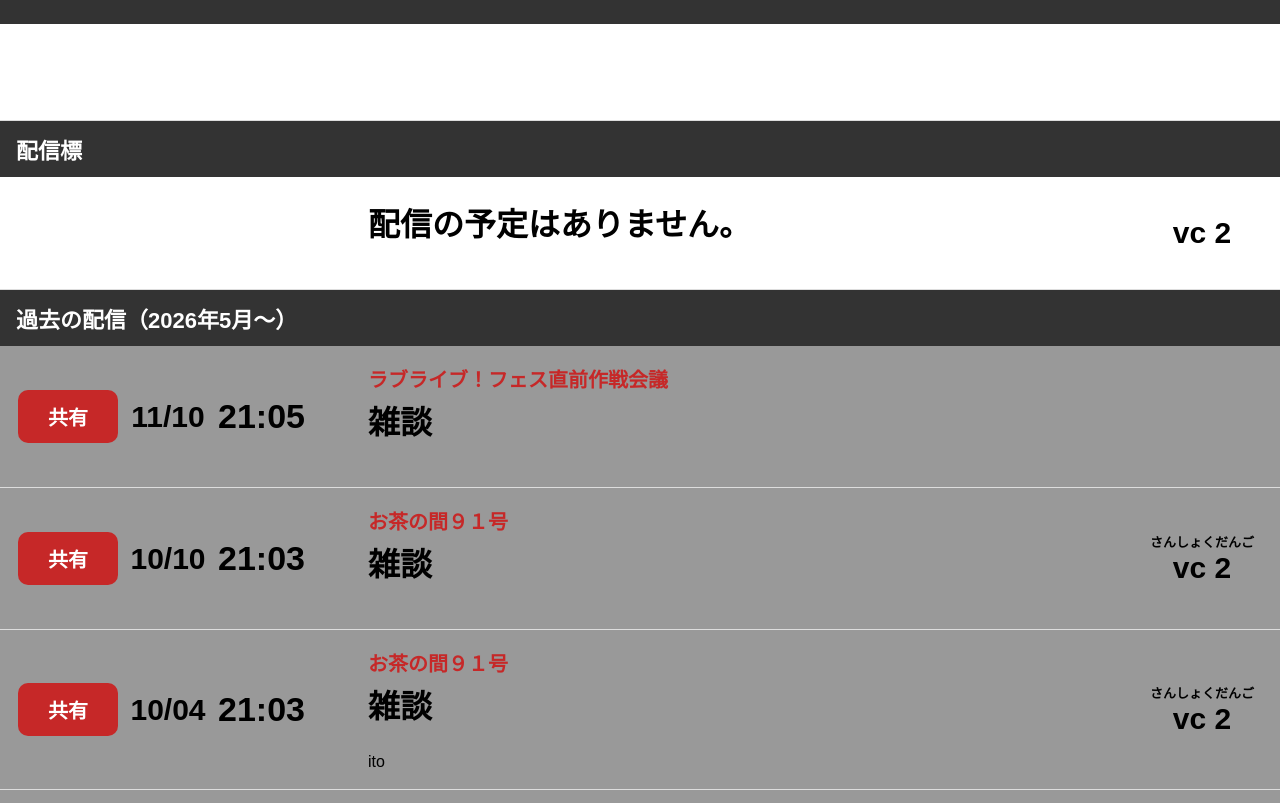
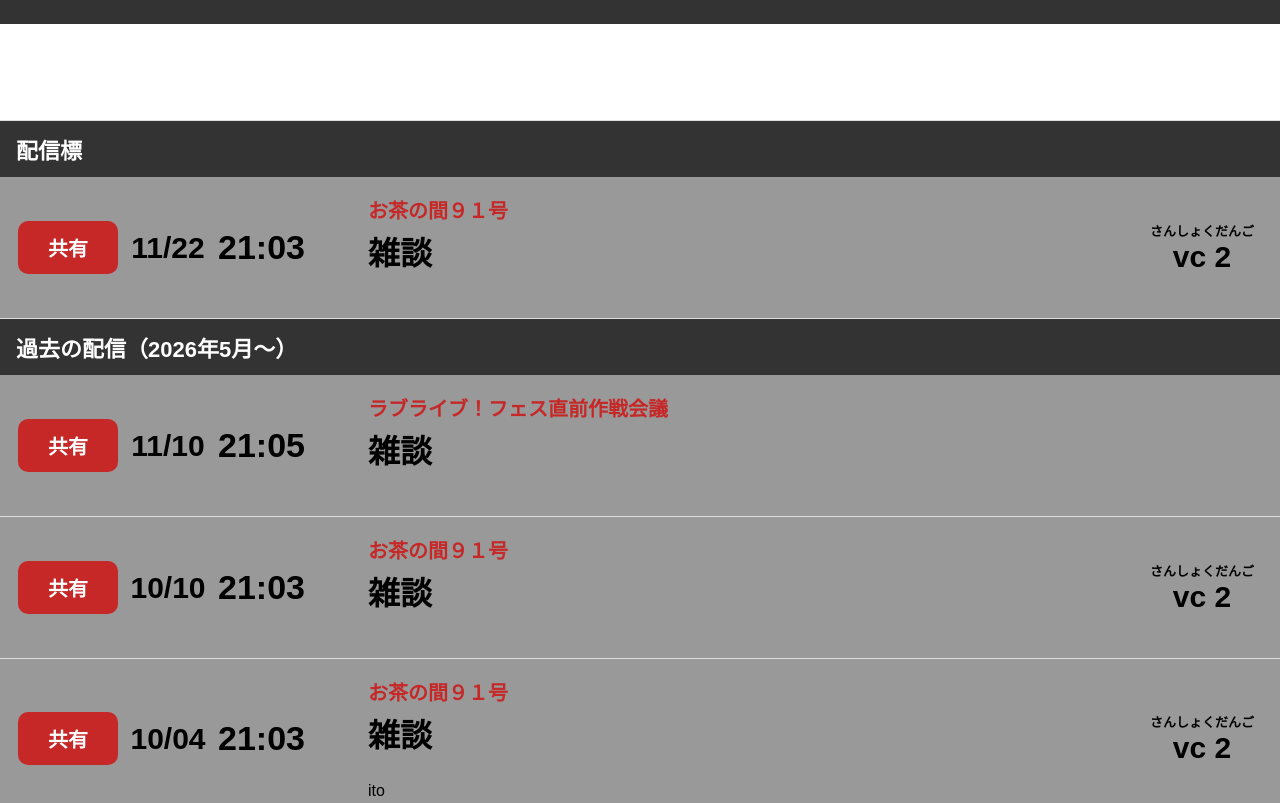
Before and after one commit to cocoyunochi034/cocoyunotchi.github.io, a plain HTML site: page streamlist.html in a window 1280 px wide. Shown: the top 803 px of the page. Drawn offline with Linux system fonts and the light colour scheme.

Commit message:
Update streamlist.html

```diff
--- a/streamlist.html
+++ b/streamlist.html
@@ -175,21 +175,21 @@
 
 <div class="header">配信標</div>
 
-<!--空白用-->
-<div class="row">
-  <div></div>
-  <div class="day"></div>
+    <!--お茶の間テンプ-->
+<div class="can">
+  <div class="type exp">共有</div>
+  <div class="day">11/22</div>
   <div class="time-box">
-    <div class="time"></div>
+    <div class="time">21:03</div>
 <div class="delay"></div>
   </div>
   <div class="dest-box">
-    <div class="limited"></div>
-    <div class="destination">配信の予定はありません。</div>
+    <div class="limited">お茶の間９１号</div>
+    <div class="destination">雑談</div>
 　<div class="info"></div>
   </div>
   <div class="vcno">
-  <div class="server"></div>
+  <div class="server">さんしょくだんご</div>
 <div>vc 2</div></div>
 <!--配信の予定はありません。（内容）-->
 </div>
```
